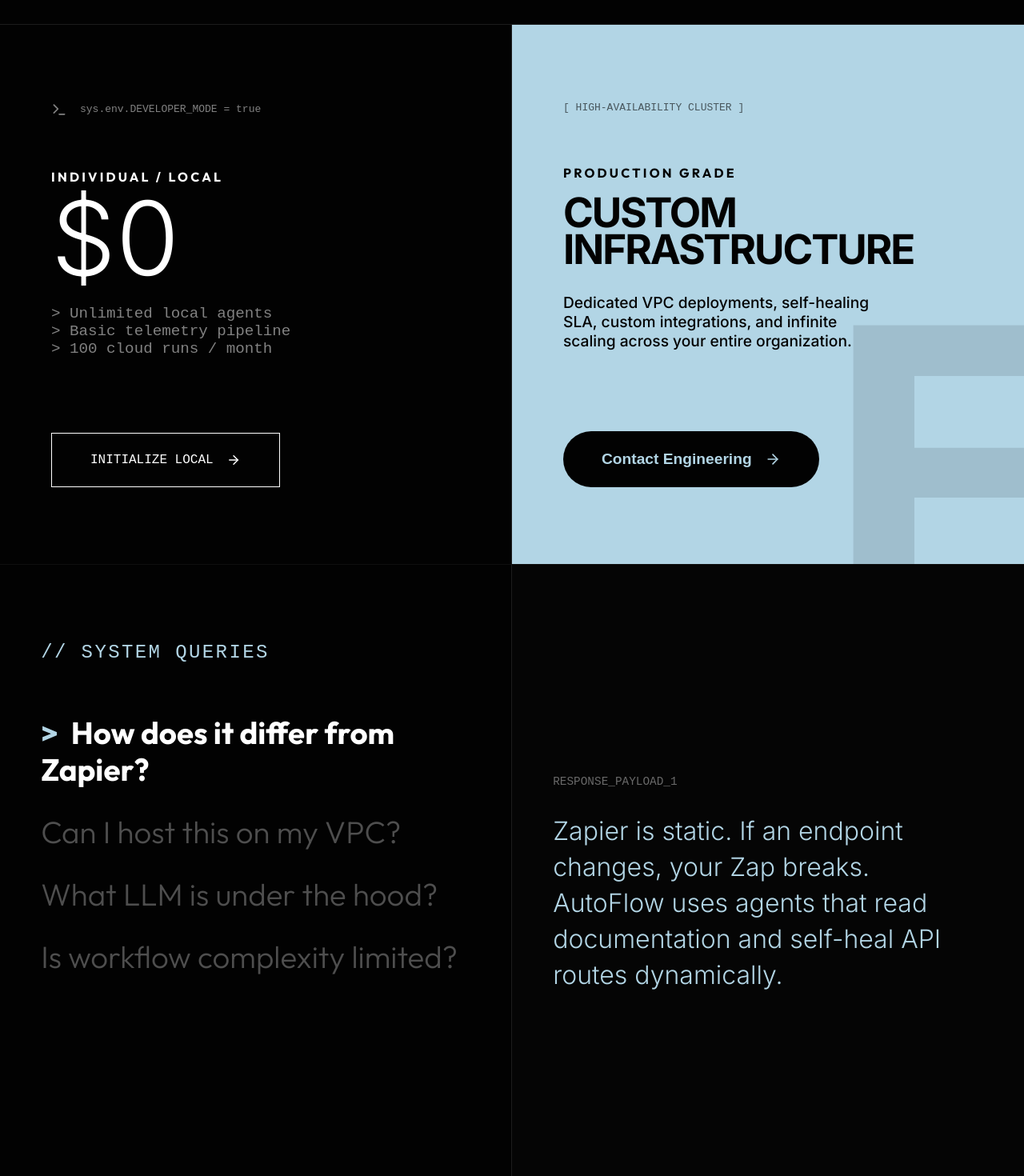
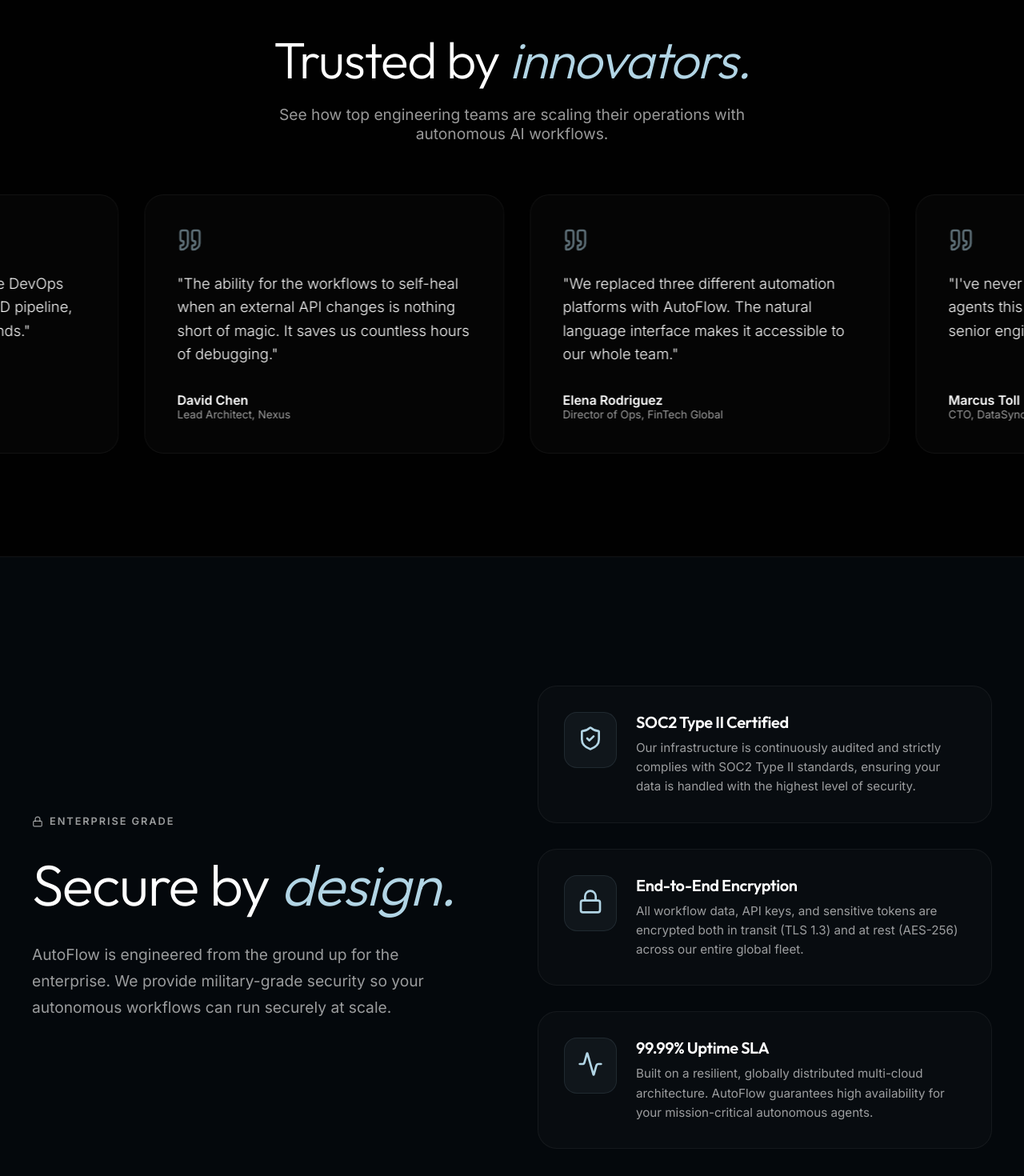
Before and after one commit to Adi3595/AutoFlow, a Next.js app in the folder frontend-next/: page / in a window 1280 px wide. Shown: the part 5580-7050 px from the top of the page at 80% size. Built offline with nearby package versions, Linux system fonts and the light colour scheme.

Commit message:
feat: add infinite marquee testimonials and enterprise security sections

```diff
--- a/frontend-next/src/app/page.tsx
+++ b/frontend-next/src/app/page.tsx
@@ -4,6 +4,8 @@ import { HowItWorksSection } from "@/components/ui/HowItWorksSection";
 import { UseCasesSection } from "@/components/ui/UseCasesSection";
 import { EcosystemSection } from "@/components/ui/EcosystemSection";
 import { DashboardPreview } from "@/components/ui/DashboardPreview";
+import { TestimonialsSection } from "@/components/ui/TestimonialsSection";
+import { SecuritySection } from "@/components/ui/SecuritySection";
 import { PricingSection } from "@/components/ui/PricingSection";
 import { FAQSection } from "@/components/ui/FAQSection";
 import { FooterSection } from "@/components/ui/FooterSection";
@@ -20,6 +22,8 @@ export default function Home() {
         <UseCasesSection />
         <EcosystemSection />
         <DashboardPreview />
+        <TestimonialsSection />
+        <SecuritySection />
         <PricingSection />
         <FAQSection />
         <FooterSection />
--- /dev/null
+++ b/frontend-next/src/components/ui/SecuritySection.tsx
@@ -0,0 +1,117 @@
+"use client";
+
+import React from 'react';
+import { motion } from 'framer-motion';
+import { ShieldCheck, Lock, Activity } from 'lucide-react';
+
+const securityFeatures = [
+  {
+    icon: <ShieldCheck size={32} color="var(--color-accent)" />,
+    title: "SOC2 Type II Certified",
+    desc: "Our infrastructure is continuously audited and strictly complies with SOC2 Type II standards, ensuring your data is handled with the highest level of security."
+  },
+  {
+    icon: <Lock size={32} color="var(--color-accent)" />,
+    title: "End-to-End Encryption",
+    desc: "All workflow data, API keys, and sensitive tokens are encrypted both in transit (TLS 1.3) and at rest (AES-256) across our entire global fleet."
+  },
+  {
+    icon: <Activity size={32} color="var(--color-accent)" />,
+    title: "99.99% Uptime SLA",
+    desc: "Built on a resilient, globally distributed multi-cloud architecture. AutoFlow guarantees high availability for your mission-critical autonomous agents."
+  }
+];
+
+export function SecuritySection() {
+  return (
+    <section id="security" style={{
+      padding: '10rem 2rem',
+      position: 'relative',
+      zIndex: 1,
+      background: 'rgba(5, 10, 15, 0.8)',
+      backdropFilter: 'blur(10px)',
+      borderTop: '1px solid rgba(255,255,255,0.02)'
+    }}>
+      <div style={{ maxWidth: '1200px', margin: '0 auto' }}>
+
+        <div style={{ display: 'grid', gridTemplateColumns: 'repeat(auto-fit, minmax(300px, 1fr))', gap: '4rem', alignItems: 'center' }}>
+
+          <motion.div
+            initial={{ opacity: 0, x: -50 }}
+            whileInView={{ opacity: 1, x: 0 }}
+            viewport={{ once: true, amount: 0.3 }}
+            transition={{ duration: 0.8 }}
+          >
+            <div style={{
+              display: 'inline-flex',
+              alignItems: 'center',
+              gap: '8px',
+              color: 'var(--color-text-muted)',
+              fontSize: '0.8rem',
+              letterSpacing: '0.15em',
+              textTransform: 'uppercase',
+              marginBottom: '2rem',
+              fontWeight: 600,
+            }}>
+              <Lock size={14} /> Enterprise Grade
+            </div>
+
+            <h2 style={{
+              fontSize: 'clamp(3rem, 6vw, 4.5rem)',
+              fontWeight: 300,
+              marginBottom: '2rem',
+              color: '#fff',
+              lineHeight: 1.1,
+              fontFamily: 'Ancola, Outfit, sans-serif'
+            }}>
+              Secure by <span style={{ color: 'var(--color-accent)', fontStyle: 'italic' }}>design.</span>
+            </h2>
+            <p style={{ color: 'var(--color-text-muted)', fontSize: '1.2rem', lineHeight: 1.7, maxWidth: '500px' }}>
+              AutoFlow is engineered from the ground up for the enterprise. We provide military-grade security so your autonomous workflows can run securely at scale.
+            </p>
+          </motion.div>
+
+          <div style={{ display: 'flex', flexDirection: 'column', gap: '2rem' }}>
+            {securityFeatures.map((feat, idx) => (
+              <motion.div
+                key={idx}
+                initial={{ opacity: 0, y: 30 }}
+                whileInView={{ opacity: 1, y: 0 }}
+                viewport={{ once: true, amount: 0.5 }}
+                transition={{ duration: 0.6, delay: idx * 0.15 }}
+                style={{
+                  display: 'flex',
+                  gap: '1.5rem',
+                  alignItems: 'flex-start',
+                  background: 'rgba(255,255,255,0.02)',
+                  padding: '2rem',
+                  borderRadius: '24px',
+                  border: '1px solid rgba(255,255,255,0.05)',
+                  transition: 'all 0.3s ease'
+                }}
+              >
+                <div style={{
+                  background: 'rgba(178,213,229,0.05)',
+                  padding: '1rem',
+                  borderRadius: '16px',
+                  border: '1px solid rgba(178,213,229,0.1)'
+                }}>
+                  {feat.icon}
+                </div>
+                <div>
+                  <h3 style={{ fontSize: '1.25rem', fontWeight: 600, color: '#fff', marginBottom: '0.5rem' }}>
+                    {feat.title}
+                  </h3>
+                  <p style={{ color: 'var(--color-text-muted)', lineHeight: 1.6, fontSize: '0.95rem' }}>
+                    {feat.desc}
+                  </p>
+                </div>
+              </motion.div>
+            ))}
+          </div>
+
+        </div>
+      </div>
+    </section>
+  );
+}
--- /dev/null
+++ b/frontend-next/src/components/ui/TestimonialsSection.tsx
@@ -0,0 +1,104 @@
+"use client";
+
+import React from 'react';
+import { motion } from 'framer-motion';
+import { Quote } from 'lucide-react';
+
+const testimonials = [
+  {
+    quote: "AutoFlow eliminated our entire DevOps backlog. We describe the CI/CD pipeline, and the agents build it in seconds.",
+    author: "Sarah Jenkins",
+    role: "VP of Engineering, CloudScale"
+  },
+  {
+    quote: "The ability for the workflows to self-heal when an external API changes is nothing short of magic. It saves us countless hours of debugging.",
+    author: "David Chen",
+    role: "Lead Architect, Nexus"
+  },
+  {
+    quote: "We replaced three different automation platforms with AutoFlow. The natural language interface makes it accessible to our whole team.",
+    author: "Elena Rodriguez",
+    role: "Director of Ops, FinTech Global"
+  },
+  {
+    quote: "I've never seen an operating system for agents this intuitive. It's like having a senior engineer on call 24/7.",
+    author: "Marcus Toll",
+    role: "CTO, DataSync"
+  },
+  {
+    quote: "AutoFlow eliminated our entire DevOps backlog. We describe the CI/CD pipeline, and the agents build it in seconds.",
+    author: "Sarah Jenkins",
+    role: "VP of Engineering, CloudScale"
+  },
+  {
+    quote: "The ability for the workflows to self-heal when an external API changes is nothing short of magic. It saves us countless hours of debugging.",
+    author: "David Chen",
+    role: "Lead Architect, Nexus"
+  }
+];
+
+export function TestimonialsSection() {
+  return (
+    <section id="testimonials" style={{
+      padding: '8rem 0',
+      position: 'relative',
+      zIndex: 1,
+      overflow: 'hidden',
+      background: 'rgba(2, 2, 2, 0.4)',
+      borderTop: '1px solid rgba(255,255,255,0.05)',
+      borderBottom: '1px solid rgba(255,255,255,0.05)'
+    }}>
+      <div style={{ textAlign: 'center', marginBottom: '4rem', padding: '0 2rem' }}>
+        <h2 style={{ fontSize: 'clamp(2.5rem, 5vw, 4rem)', fontWeight: 300, marginBottom: '1rem', color: '#fff' }}>
+          Trusted by <span style={{ color: 'var(--color-accent)', fontStyle: 'italic' }}>innovators.</span>
+        </h2>
+        <p style={{ color: 'var(--color-text-muted)', fontSize: '1.2rem', maxWidth: '600px', margin: '0 auto' }}>
+          See how top engineering teams are scaling their operations with autonomous AI workflows.
+        </p>
+      </div>
+
+      <div style={{
+        display: 'flex',
+        width: '200%', // Double width for seamless scroll
+      }}>
+        <motion.div
+          animate={{ x: ['0%', '-50%'] }}
+          transition={{ ease: "linear", duration: 30, repeat: Infinity }}
+          style={{
+            display: 'flex',
+            gap: '2rem',
+            paddingLeft: '2rem'
+          }}
+        >
+          {testimonials.map((t, idx) => (
+            <div
+              key={idx}
+              style={{
+                background: 'rgba(255, 255, 255, 0.02)',
+                border: '1px solid rgba(255, 255, 255, 0.05)',
+                borderRadius: '24px',
+                padding: '2.5rem',
+                display: 'flex',
+                flexDirection: 'column',
+                backdropFilter: 'blur(10px)',
+                width: '450px',
+                flexShrink: 0
+              }}
+            >
+              <Quote size={32} color="var(--color-accent)" style={{ opacity: 0.5, marginBottom: '1.5rem' }} />
+
+              <p style={{ fontSize: '1.15rem', color: '#fff', lineHeight: 1.6, flexGrow: 1, marginBottom: '2rem', fontWeight: 300 }}>
+                "{t.quote}"
+              </p>
+
+              <div>
+                <div style={{ fontSize: '1rem', fontWeight: 600, color: '#fff' }}>{t.author}</div>
+                <div style={{ fontSize: '0.85rem', color: 'var(--color-text-muted)' }}>{t.role}</div>
+              </div>
+            </div>
+          ))}
+        </motion.div>
+      </div>
+    </section>
+  );
+}
```
